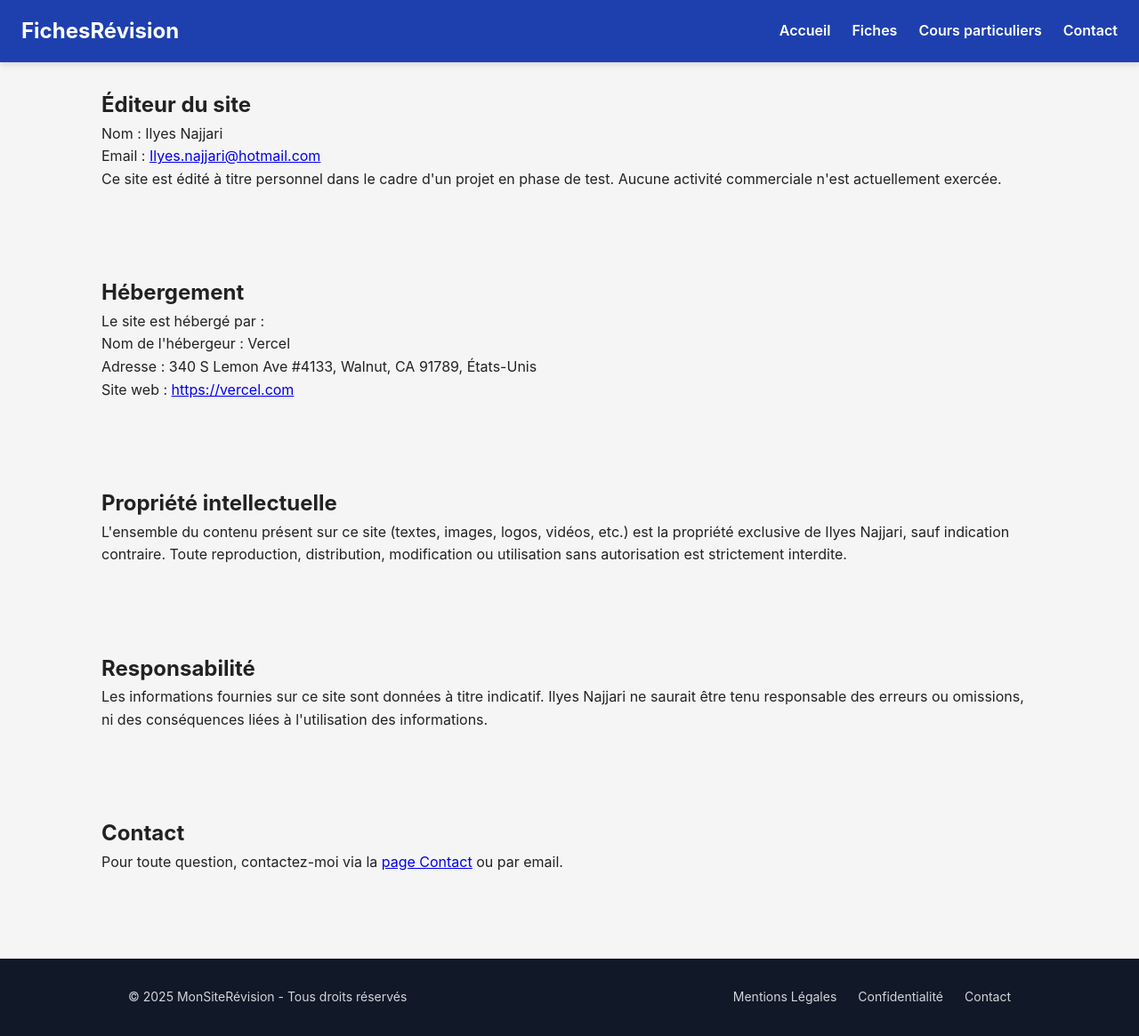
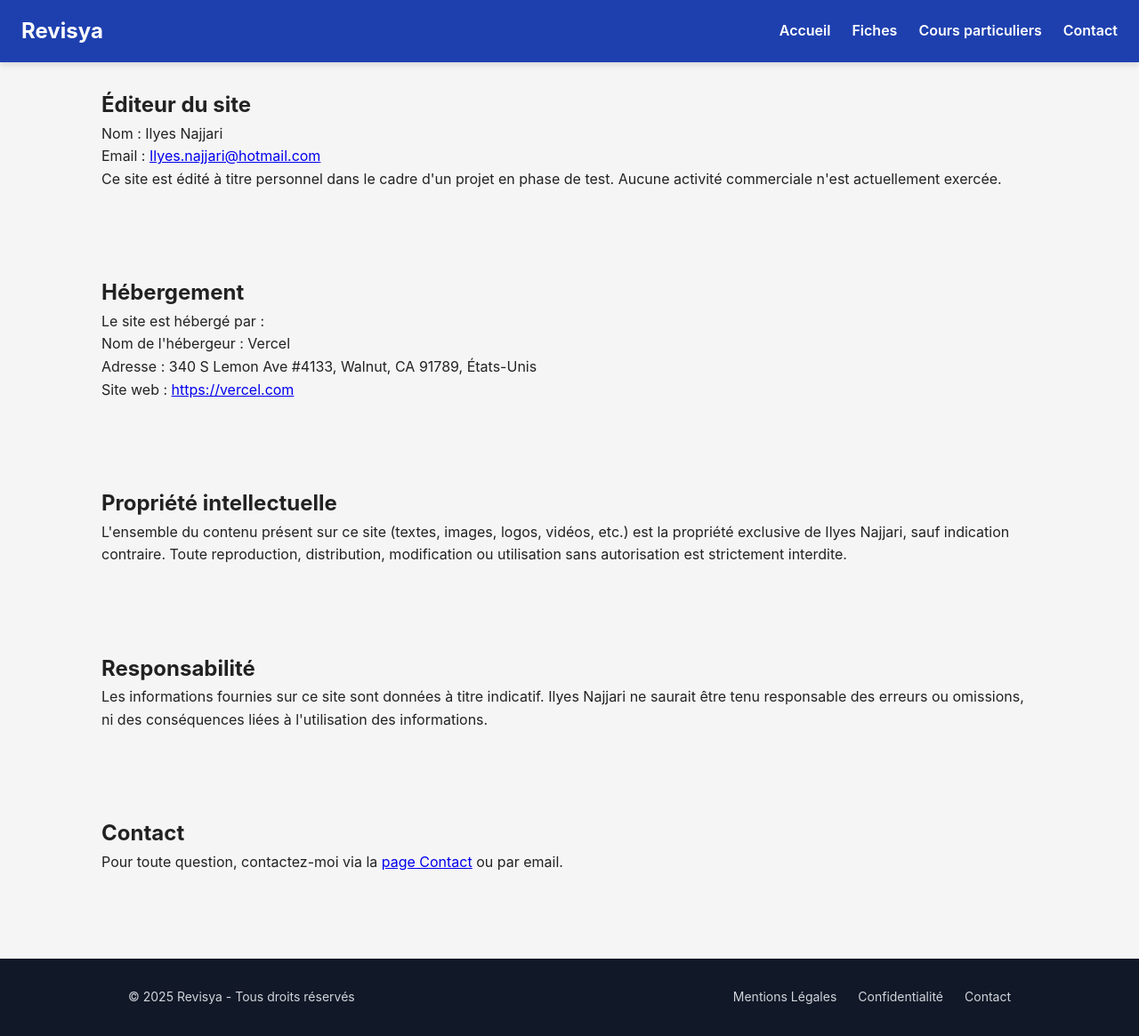
Before and after one commit to ilyesnajjari/revisya, a Next.js app: page /mentions-legales in a window 1280 px wide. Shown: the whole page at 89% size. Built offline with nearby package versions, Linux system fonts and the light colour scheme.

Commit message:
version X.1

```diff
--- a/components/Footer.tsx
+++ b/components/Footer.tsx
@@ -5,7 +5,7 @@ export default function Footer() {
   return (
     <footer className="bg-gray-900 text-gray-300 py-8 mt-12 text-sm text-center">
       <div className="max-w-4xl mx-auto px-4 flex flex-col md:flex-row justify-between items-center space-y-4 md:space-y-0">
-        <p>© {new Date().getFullYear()} MonSiteRévision - Tous droits réservés</p>
+        <p>© {new Date().getFullYear()} Revisya - Tous droits réservés</p>
         <div className="flex space-x-6">
           <Link href="/mentions-legales" className="hover:text-white">
             Mentions Légales
--- a/components/Header.tsx
+++ b/components/Header.tsx
@@ -13,7 +13,7 @@ export default function Header() {
         aria-label="Navigation principale"
       >
         <Link href="/" className="text-2xl font-bold" aria-label="Accueil">
-          FichesRévision
+          Revisya
         </Link>
 
         <button
```
